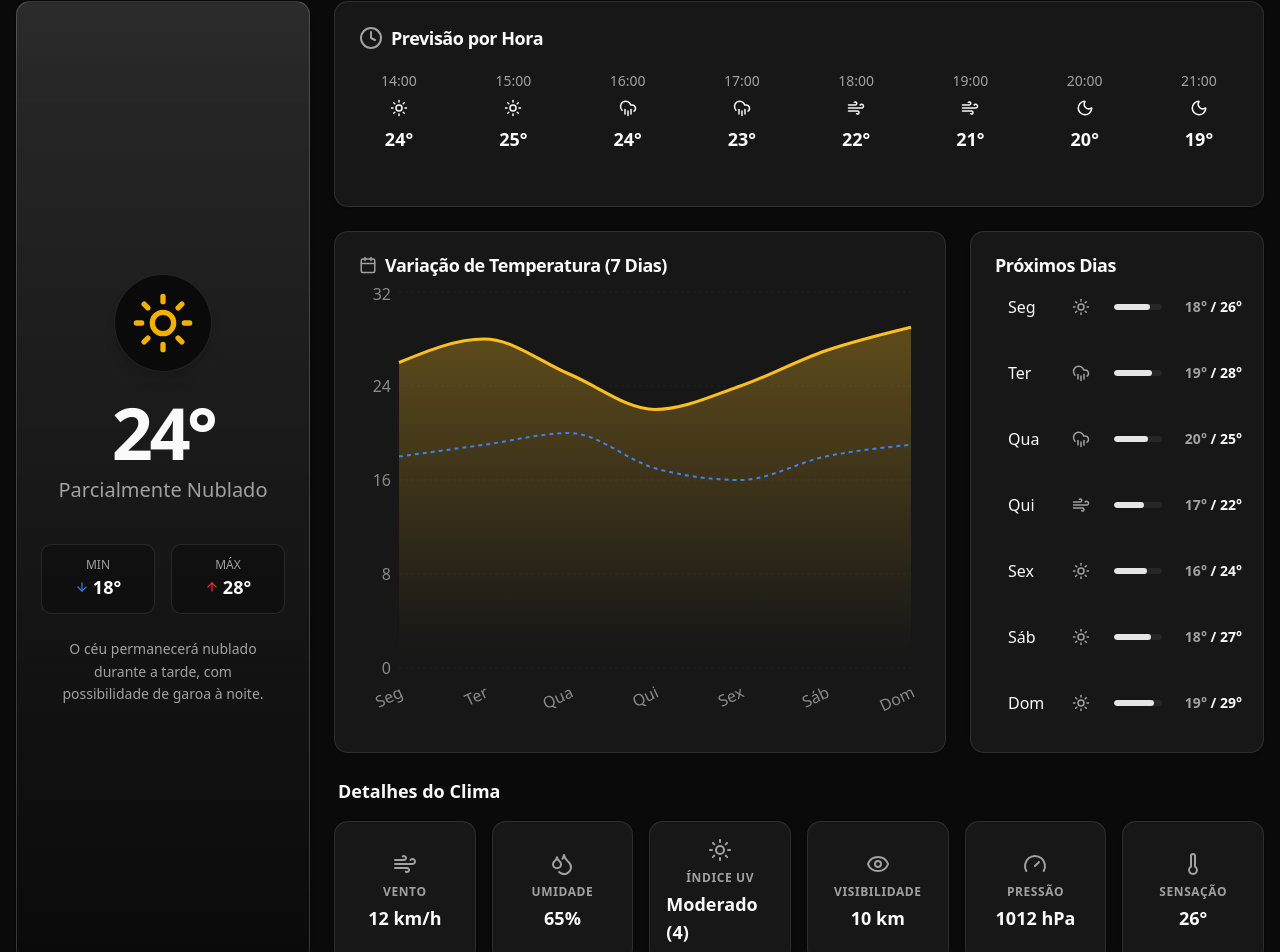
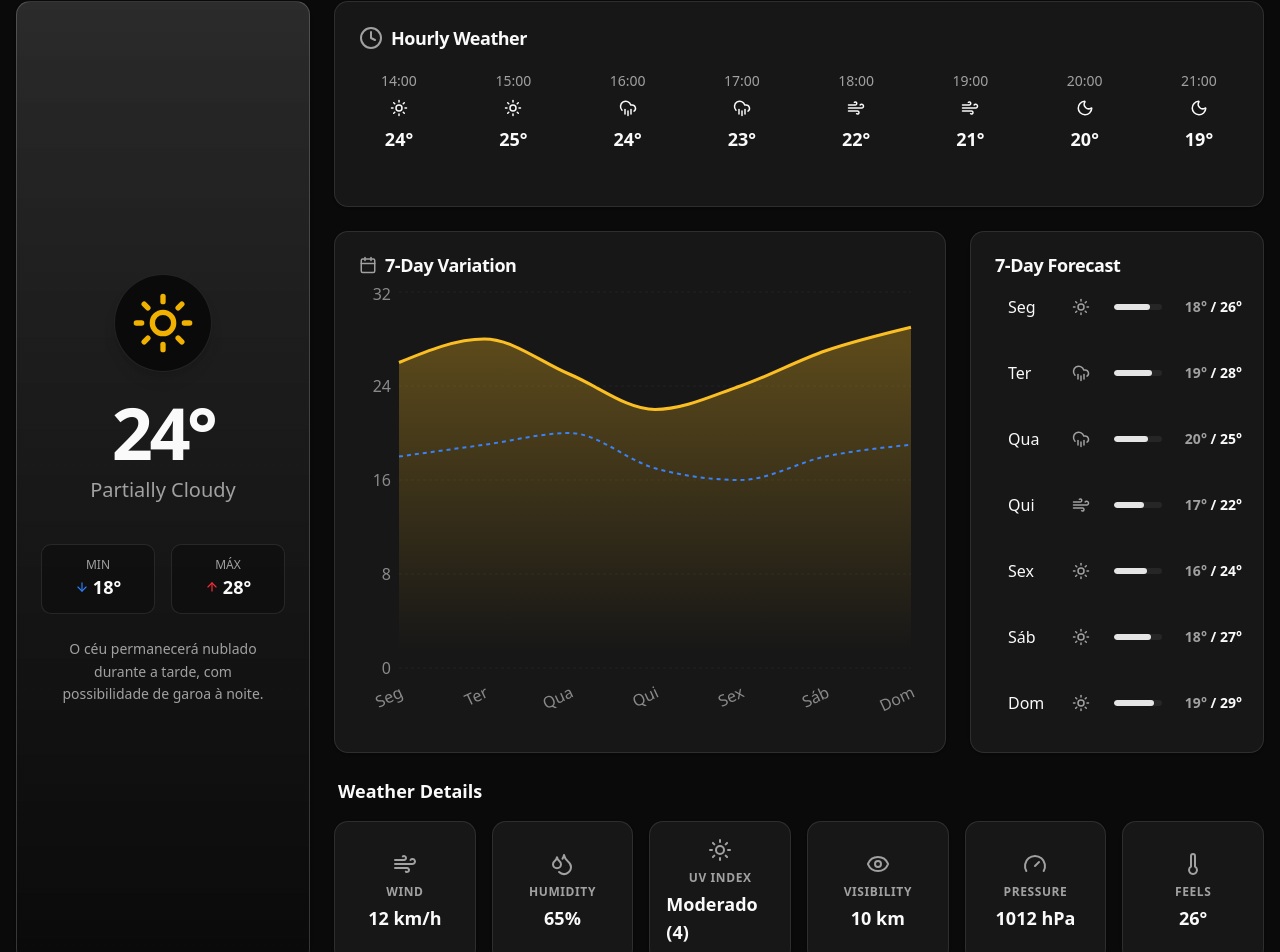
Before and after one commit to rodrigues-heric/weather-report, a React (Vite) app in the folder weather-report/: page / in a window 1280 px wide. Shown: the part 123-1075 px from the top of the page. Built offline with nearby package versions, Linux system fonts and the light colour scheme.

Commit message:
Feat: adding home translations

```diff
--- a/weather-report/src/components/weather-details.tsx
+++ b/weather-report/src/components/weather-details.tsx
@@ -1,6 +1,7 @@
 import { cloneElement } from 'react';
 import { Card } from './card';
 import { Wind, Droplets, Sun, Gauge, Eye, Thermometer } from 'lucide-react';
+import { useTranslation } from 'react-i18next';
 
 // MOCK
 const currentData = {
@@ -44,38 +45,42 @@ const DetailBox = ({
 );
 
 export function WeatherDetails() {
+  const { t } = useTranslation();
+
   return (
     <div>
-      <h3 className='mb-4 ml-1 text-lg font-semibold'>Detalhes do Clima</h3>
+      <h3 className='mb-4 ml-1 text-lg font-semibold'>
+        {t('weather.details')}
+      </h3>
       <div className='grid grid-cols-2 gap-4 md:grid-cols-3 lg:grid-cols-6'>
         <DetailBox
           icon={<Wind />}
-          label='Vento'
+          label={t('weather.wind')}
           value={currentData.details.windSpeed}
         />
         <DetailBox
           icon={<Droplets />}
-          label='Umidade'
+          label={t('weather.humidity')}
           value={currentData.details.humidity}
         />
         <DetailBox
           icon={<Sun />}
-          label='Índice UV'
+          label={t('weather.uvIndex')}
           value={currentData.details.uvIndex}
         />
         <DetailBox
           icon={<Eye />}
-          label='Visibilidade'
+          label={t('weather.visibility')}
           value={currentData.details.visibility}
         />
         <DetailBox
           icon={<Gauge />}
-          label='Pressão'
+          label={t('weather.pressure')}
           value={currentData.details.pressure}
         />
         <DetailBox
           icon={<Thermometer />}
-          label='Sensação'
+          label={t('weather.feelsLike')}
           value={`${currentData.feelsLike}°`}
         />
       </div>
--- a/weather-report/src/components/weather-header.tsx
+++ b/weather-report/src/components/weather-header.tsx
@@ -1,4 +1,5 @@
 import { MapPin, Search } from 'lucide-react';
+import { useTranslation } from 'react-i18next';
 
 // MOCK
 const currentData = {
@@ -22,6 +23,8 @@ const currentData = {
 };
 
 export function WeatherHeader() {
+  const { t } = useTranslation();
+
   return (
     <header className='flex items-center justify-between pb-2'>
       <div className='text-muted-foreground flex items-center gap-2'>
@@ -36,7 +39,7 @@ export function WeatherHeader() {
           <Search className='text-muted-foreground absolute top-2.5 left-2.5 h-4 w-4' />
           <input
             type='text'
-            placeholder='Buscar cidade...'
+            placeholder={t('search.placeholder')}
             className='border-input bg-background ring-offset-background placeholder:text-muted-foreground focus-visible:ring-ring h-10 w-[250px] rounded-md border px-3 py-2 pl-9 text-sm focus-visible:ring-2 focus-visible:outline-none'
           />
         </div>
--- a/weather-report/src/components/weather-hourly.tsx
+++ b/weather-report/src/components/weather-hourly.tsx
@@ -2,6 +2,7 @@ import { ClockIcon, Sun, CloudRain, Wind, Moon } from 'lucide-react';
 import { Card } from './card';
 import { CardHeader } from './card-header';
 import { CardContent } from './card-content';
+import { useTranslation } from 'react-i18next';
 
 // MOCK
 const hourlyForecast = [
@@ -16,10 +17,12 @@ const hourlyForecast = [
 ];
 
 export function WeatherHourly() {
+  const { t } = useTranslation();
+
   return (
     <div className='grid grid-cols-1 gap-6 md:grid-cols-3'>
       <Card className='md:col-span-3'>
-        <CardHeader title='Previsão por Hora' icon={<ClockIcon />} />
+        <CardHeader title={t('weather.hourlyWeather')} icon={<ClockIcon />} />
         <CardContent>
           <div className='no-scrollbar flex items-center justify-between gap-4 overflow-x-auto pb-4'>
             {hourlyForecast.map((item, idx) => (
--- a/weather-report/src/components/weather-main-card.tsx
+++ b/weather-report/src/components/weather-main-card.tsx
@@ -1,13 +1,14 @@
 import { Sun, ArrowDown, ArrowUp } from 'lucide-react';
 import { Card } from './card';
 import { CardContent } from './card-content';
+import { useTranslation } from 'react-i18next';
 
 // MOCK
 const currentData = {
   city: 'Porto Alegre',
   state: 'RS',
   temp: 24,
-  condition: 'Parcialmente Nublado',
+  condition: 'partiallyCloudy',
   min: 18,
   max: 28,
   feelsLike: 26,
@@ -24,6 +25,8 @@ const currentData = {
 };
 
 export function WeatherMainCard() {
+  const { t } = useTranslation();
+
   return (
     <section className='space-y-6 lg:col-span-3'>
       <Card className='from-primary/10 to-background border-primary/20 h-full bg-linear-to-b'>
@@ -36,7 +39,7 @@ export function WeatherMainCard() {
               {currentData.temp}°
             </h1>
             <p className='text-muted-foreground mt-2 text-xl font-medium'>
-              {currentData.condition}
+              {t(`weatherConditions.${currentData.condition}`)}
             </p>
           </div>
 
--- a/weather-report/src/components/weather-week-graph.tsx
+++ b/weather-report/src/components/weather-week-graph.tsx
@@ -11,6 +11,7 @@ import {
   XAxis,
   YAxis,
 } from 'recharts';
+import { useTranslation } from 'react-i18next';
 
 // MOCK
 const dailyData = [
@@ -34,10 +35,12 @@ export function WeatherWeekGraph({
   gridColor: string;
   theme: string;
 }) {
+  const { t } = useTranslation();
+
   return (
     <Card className='flex flex-col xl:col-span-2'>
       <CardHeader
-        title='Variação de Temperatura (7 Dias)'
+        title={t('weather.7DayVariation')}
         icon={<Calendar size={18} />}
       />
       <CardContent className='min-h-0 flex-1'>
--- a/weather-report/src/components/weather-week-temperatures.tsx
+++ b/weather-report/src/components/weather-week-temperatures.tsx
@@ -1,3 +1,4 @@
+import { useTranslation } from 'react-i18next';
 import { Card } from './card';
 import { CardContent } from './card-content';
 import { CardHeader } from './card-header';
@@ -15,9 +16,11 @@ const dailyData = [
 ];
 
 export function WeatherWeekTemperatures() {
+  const { t } = useTranslation();
+
   return (
     <Card className='flex flex-col overflow-hidden xl:col-span-1'>
-      <CardHeader title='Próximos Dias' />
+      <CardHeader title={t('weather.7DayForecast')} />
       <CardContent className='custom-scrollbar flex-1 space-y-4 overflow-y-auto pr-2'>
         {dailyData.map((day, idx) => (
           <div
--- a/weather-report/src/locales/en/translation.json
+++ b/weather-report/src/locales/en/translation.json
@@ -46,16 +46,29 @@
     "system": "System"
   },
   "search": {
-    "placeholder": "Search city...",
-    "buttonSearch": "Search"
+    "placeholder": "Search city..."
   },
   "weather": {
-    "feelsLike": "Feels Like",
+    "hourlyWeather": "Hourly Weather",
+    "7DayForecast": "7-Day Forecast",
+    "7DayVariation": "7-Day Variation",
+    "feelsLike": "Feels",
+    "details": "Weather Details",
     "humidity": "Humidity",
     "wind": "Wind",
     "pressure": "Pressure",
     "uvIndex": "UV Index",
+    "visibility": "Visibility",
     "sunrise": "Sunrise",
     "sunset": "Sunset"
+  },
+  "weatherConditions": {
+    "clear": "Clear",
+    "partiallyCloudy": "Partially Cloudy",
+    "cloudy": "Cloudy",
+    "rain": "Rain",
+    "thunderstorm": "Thunderstorm",
+    "snow": "Snow",
+    "fog": "Fog"
   }
 }
--- a/weather-report/src/locales/pt-BR/translation.json
+++ b/weather-report/src/locales/pt-BR/translation.json
@@ -46,16 +46,29 @@
     "system": "Sistema"
   },
   "search": {
-    "placeholder": "Pesquisar cidade...",
-    "buttonSearch": "Pesquisar"
+    "placeholder": "Buscar cidade..."
   },
   "weather": {
-    "feelsLike": "Sensação Térmica",
+    "hourlyWeather": "Previsão por Hora",
+    "7DayForecast": "Previsão de 7 Dias",
+    "7DayVariation": "Variação em 7 Dias",
+    "feelsLike": "Sensação",
+    "details": "Detalhes do Clima",
     "humidity": "Umidade",
     "wind": "Vento",
     "pressure": "Pressão",
     "uvIndex": "Índice UV",
+    "visibility": "Visibilidade",
     "sunrise": "Nascer do Sol",
     "sunset": "Pôr do Sol"
+  },
+  "weatherConditions": {
+    "clear": "Céu Limpo",
+    "partiallyCloudy": "Parcialmente Nublado",
+    "cloudy": "Nublado",
+    "rain": "Chuva",
+    "thunderstorm": "Trovoada",
+    "snow": "Neve",
+    "fog": "Nevoeiro"
   }
 }
```
